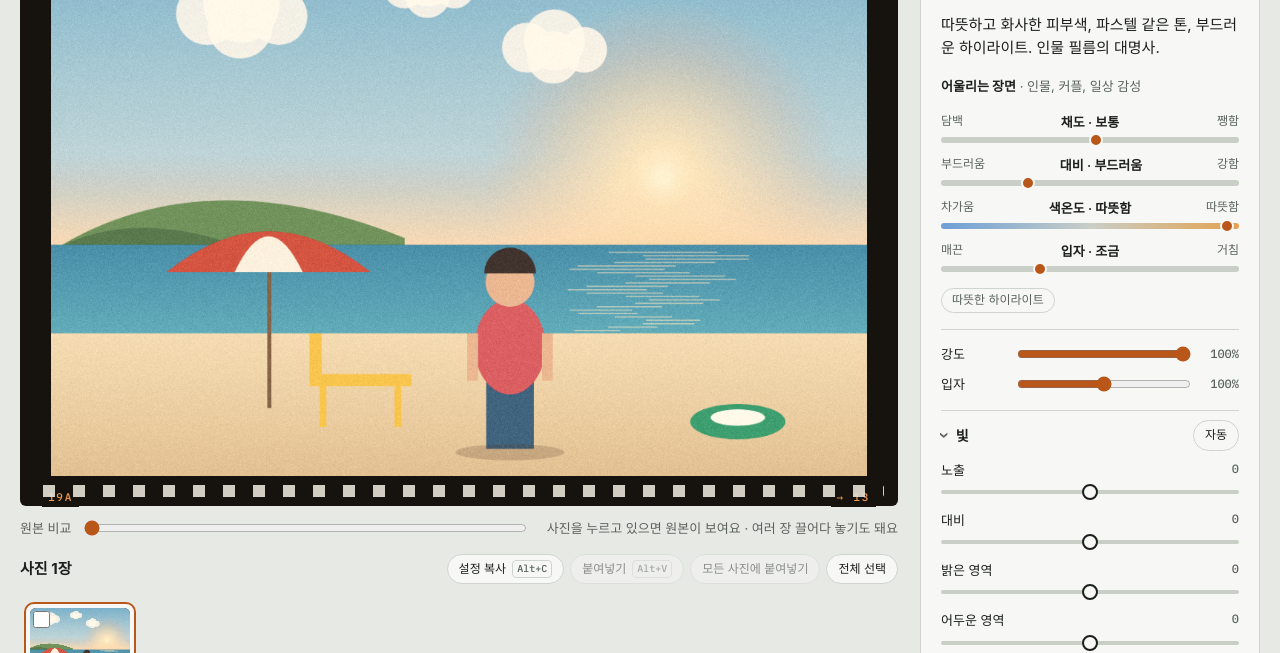
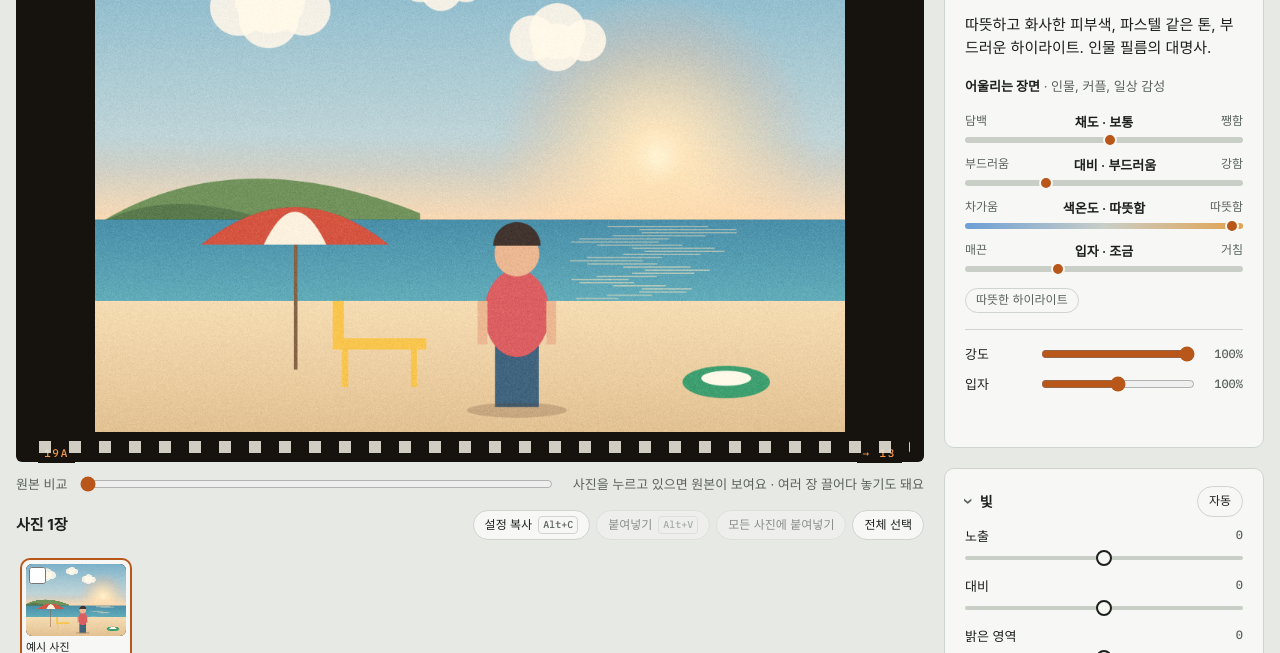
Before and after one commit to kitene0204/film-darkroom, a plain HTML site: page index.html in a window 1280 px wide. Shown: the part 257-910 px from the top of the page. Drawn offline with Linux system fonts and the light colour scheme; a web font is replaced by a local one.

Commit message:
넓은 화면에서 사진·필름 설명·빛색 조절 세 칸으로, 화면 가득 채우기
Co-Authored-By: Claude Opus 5.5 <noreply@anthropic.com>

```diff
--- a/index.html
+++ b/index.html
@@ -62,7 +62,8 @@ body {
   padding-left: max(16px, env(safe-area-inset-left, 0px)); padding-right: max(16px, env(safe-area-inset-right, 0px));
   padding-block: 20px 48px;
 }
-.wrap { max-width: 1240px; margin: 0 auto; display: grid; gap: 22px; }
+.wrap { max-width: 2400px; margin: 0 auto; display: grid; gap: 22px; }
+@media (min-width: 1281px) { body { padding-left: max(28px, env(safe-area-inset-left, 0px)); padding-right: max(28px, env(safe-area-inset-right, 0px)); } }
 button, input, select { font: inherit; color: inherit; }
 :focus-visible { outline: 2px solid var(--focus); outline-offset: 2px; }
 
@@ -80,8 +81,19 @@ h1 small { display: block; font-family: var(--mono); font-size: 12px; letter-spa
 .btn svg { width: 16px; height: 16px; }
 
 /* 작업대 */
-.bench { display: grid; grid-template-columns: minmax(0, 1fr) 340px; gap: 22px; align-items: start; }
-@media (max-width: 900px) { .bench { grid-template-columns: minmax(0, 1fr); } }
+/* 넓은 화면: 사진 | 필름 설명 | 빛·색, 중간: 사진 | (설명 위·빛색 아래), 좁은 화면: 한 줄 */
+.bench { display: grid; grid-template-columns: minmax(0, 1fr) 320px 300px; gap: 20px; align-items: start; }
+.adj-card { gap: 4px; }
+.adj-card .adj:first-child { border-top: 0; padding-top: 0; }
+.adj-card .adj:first-child .auto { top: -3px; }
+@media (max-width: 1280px) {
+  .bench { grid-template-columns: minmax(0, 1fr) 320px; }
+  .stage-col { grid-row: span 2; }
+}
+@media (max-width: 900px) {
+  .bench { grid-template-columns: minmax(0, 1fr); }
+  .stage-col { grid-row: auto; }
+}
 
 /* 필름 한 컷 */
 .strip { background: var(--film); border-radius: 6px; padding: 30px 14px; position: relative; }
@@ -97,7 +109,8 @@ h1 small { display: block; font-family: var(--mono); font-size: 12px; letter-spa
 .edge span { background: var(--film); padding: 0 6px; }
 .edge.bottom { bottom: -1px; }
 .frame { position: relative; display: grid; place-items: center; min-height: 240px; user-select: none; touch-action: pan-y; }
-.frame canvas { display: block; max-width: 100%; max-height: 68vh; height: auto; }
+.frame canvas { display: block; max-width: 100%; max-height: calc(100vh - 300px); min-height: 0; height: auto; }
+@media (max-width: 900px) { .frame canvas { max-height: 68vh; } }
 #orig { position: absolute; clip-path: inset(0 calc(100% - var(--split, 0%)) 0 0); }
 .split-line { position: absolute; top: 0; bottom: 0; width: 2px; background: #fff; box-shadow: 0 0 0 1px rgba(0,0,0,.25); pointer-events: none; display: none; }
 .badge { position: absolute; top: 10px; left: 10px; background: rgba(0,0,0,.55); color: #fff; font-size: 12px; padding: 3px 9px; border-radius: 999px; }
@@ -217,7 +230,7 @@ h2 { font-family: var(--display); font-weight: 400; font-size: 24px; margin: 0;
   </header>
 
   <section class="bench">
-    <div>
+    <div class="stage-col">
       <div class="strip" id="strip">
         <div class="edge top"><span id="edgeTop">PORTRA 400</span><span id="edgeNum">▸ 12</span></div>
         <div class="frame" id="frame">
@@ -265,6 +278,10 @@ h2 { font-family: var(--display); font-weight: 400; font-size: 24px; margin: 0;
         <label for="strength">강도 <input type="range" id="strength" min="0" max="100" value="100"><output id="strengthOut">100%</output></label>
         <label for="grain">입자 <input type="range" id="grain" min="0" max="200" value="100"><output id="grainOut">100%</output></label>
       </div>
+      <p class="note" id="note"></p>
+    </aside>
+
+    <aside class="card adj-card" aria-label="빛·색 보정">
       <details class="adj" open>
         <summary>빛</summary>
         <button type="button" class="mini auto" id="autoLight">자동</button>
@@ -276,7 +293,6 @@ h2 { font-family: var(--display); font-weight: 400; font-size: 24px; margin: 0;
         <div class="adj-list" id="adjColor"></div>
       </details>
       <button type="button" class="reset" id="adjReset">빛·색 초기화</button>
-      <p class="note" id="note"></p>
     </aside>
   </section>
 
@@ -648,6 +664,8 @@ function scaled(img, maxSide) {
 
 // ───────── 여러 장 사진 ─────────
 // 사진마다 자기 설정(필름·강도·입자·빛·색)을 따로 가진다
+// 미리보기 해상도: 화면이 클수록 크게 (너무 크면 슬라이더가 느려지므로 1800까지)
+const PREVIEW_MAX = Math.round(Math.min(1800, Math.max(1000, (screen.width || 1400) * (devicePixelRatio || 1) * .62)));
 const photos = [];
 let cur = -1, clip = null;
 const snap = () => ({ film: state.film, strength: state.strength, grain: state.grain, adj: { ...state.adj } });
@@ -671,7 +689,7 @@ function selectPhoto(i) {
   cur = i;
   const p = photos[i];
   $('#sampleBadge').hidden = !p.sample;
-  if (!p.prev) { const c = scaled(p.img, 1100); p.prev = c.getContext('2d').getImageData(0, 0, c.width, c.height); }
+  if (!p.prev) { const c = scaled(p.img, PREVIEW_MAX); p.prev = c.getContext('2d').getImageData(0, 0, c.width, c.height); }
   previewSrc = p.prev; pw = p.prev.width; ph = p.prev.height;
   for (const cv of [outC, origC]) { cv.width = pw; cv.height = ph; }
   origC.getContext('2d').putImageData(previewSrc, 0, 0);
```
